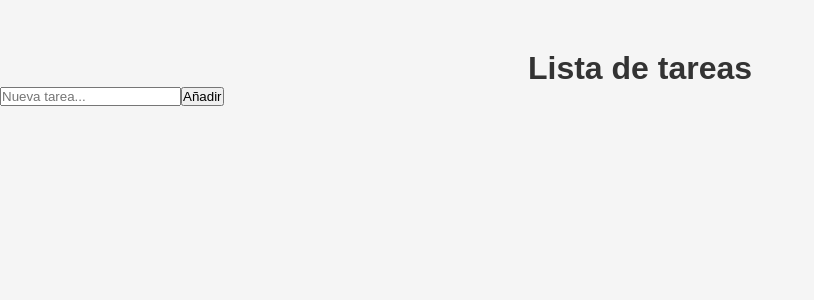
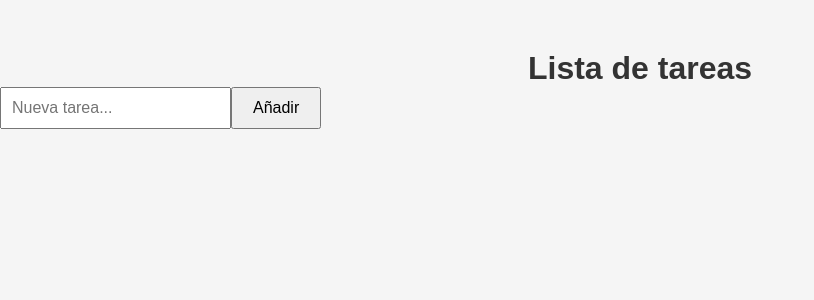
Before and after one commit to xianleonromero/todo-list, a React (Create React App) app: page / in a window 1280 px wide. Shown: the top 300 px of the page, without its empty margins (0-814 px from the left). Built offline with nearby package versions, Linux system fonts and the light colour scheme.

Commit message:
añado de estilos para TaskInput

```diff
--- /dev/null
+++ b/src/components/TaskInput.css
@@ -0,0 +1,9 @@
+.task-input-container input {
+  padding: 10px;
+  font-size: 16px;
+}
+
+.task-input-container button {
+  padding: 10px 20px;
+  font-size: 16px;
+}
--- a/src/components/TaskInput.js
+++ b/src/components/TaskInput.js
@@ -1,6 +1,7 @@
+import './TaskInput.css';
 function TaskInput() {
   return (
-    <div>
+    <div className="task-input-container">
       <input type="text" placeholder="Nueva tarea..." />
       <button>Añadir</button>
     </div>
```
